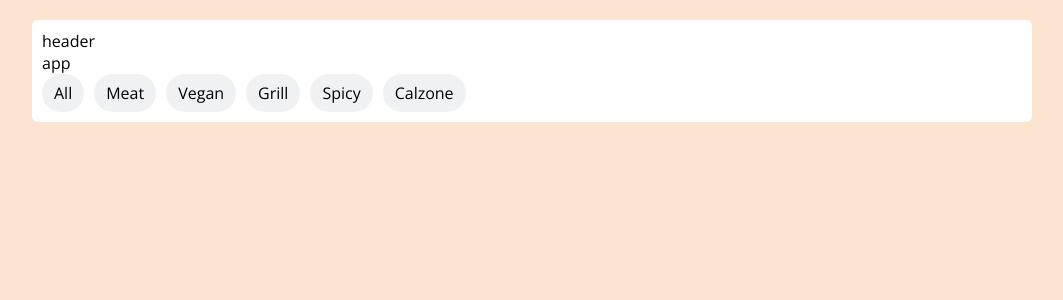
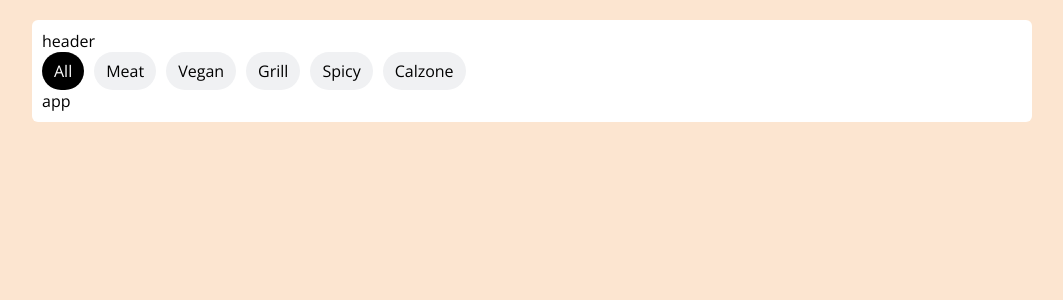
Before and after one commit to bemyexe/pizza-store, a React (Vite) app: page / in a window 1280 px wide. Shown: the top 300 px of the page, without its empty margins (108-1171 px from the left). Built offline with nearby package versions, Linux system fonts and the light colour scheme.

Commit message:
feature(toggle-bar): add active button cN

```diff
--- a/src/app/components/shared/button/style.scss
+++ b/src/app/components/shared/button/style.scss
@@ -17,4 +17,8 @@
     color: var(--gray-25);
     background-color: var(--gray-900);
   }
+  &.active {
+    color: var(--gray-25);
+    background-color: var(--gray-900);
+  }
 }
--- a/src/app/components/shared/toggle-bar/index.tsx
+++ b/src/app/components/shared/toggle-bar/index.tsx
@@ -1,4 +1,4 @@
-import { FC } from "react";
+import { FC, useState } from "react";
 import { CATEGORIES } from "../../../../data/pizza-categories";
 import Button from "../button";
 import classNames from "classnames";
@@ -10,10 +10,21 @@ interface ToggleBarProps {
 }
 
 const ToggleBar: FC<ToggleBarProps> = ({ className }) => {
+  const [activeToggle, setActiveToggle] = useState(0);
+
+  const onClickCategory = (i: number) => {
+    setActiveToggle(i);
+  };
+
   return (
     <div className={classNames("toggle-bar", className)}>
       {CATEGORIES.map((item, i) => (
-        <Button key={i} onClick={() => {}} title={item}>
+        <Button
+          key={i}
+          onClick={() => onClickCategory(i)}
+          title={item}
+          className={activeToggle === i ? "active" : ""}
+        >
           {item}
         </Button>
       ))}
--- a/src/app/pages/main-page/index.tsx
+++ b/src/app/pages/main-page/index.tsx
@@ -7,8 +7,8 @@ const MainPage = () => {
     <div className="background-app">
       <div className="main-app">
         <Header />
+        <ToggleBar />
         <div>app</div>
-        <ToggleBar />
       </div>
     </div>
   );
```
